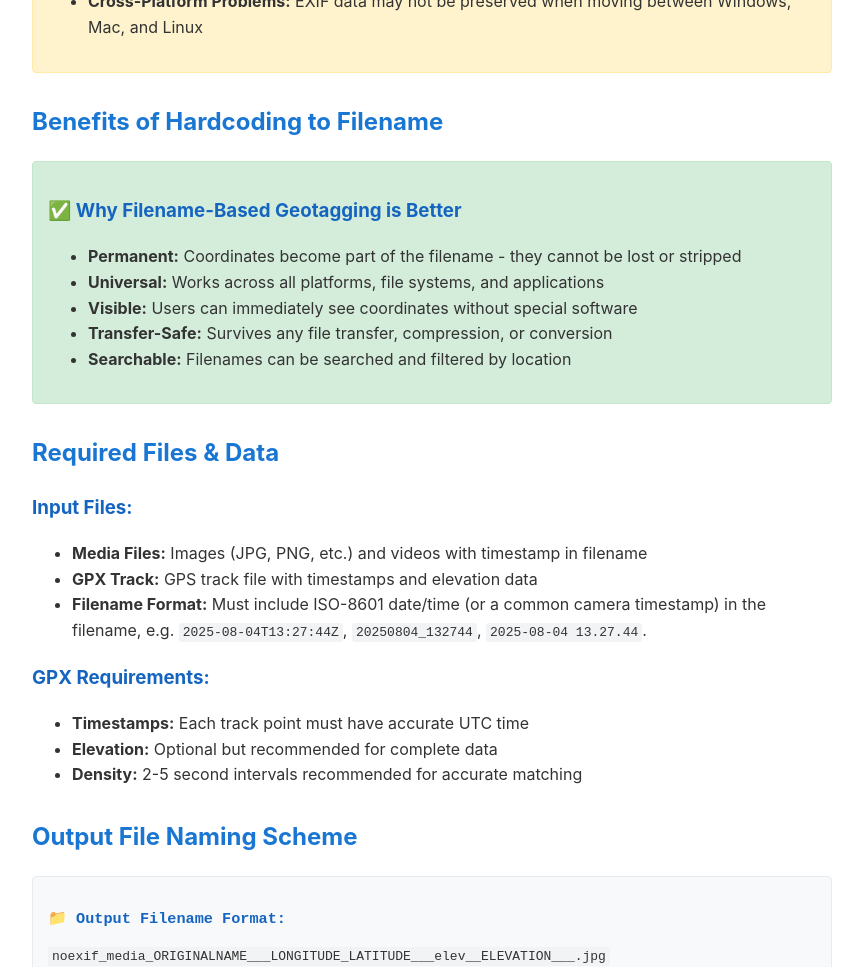
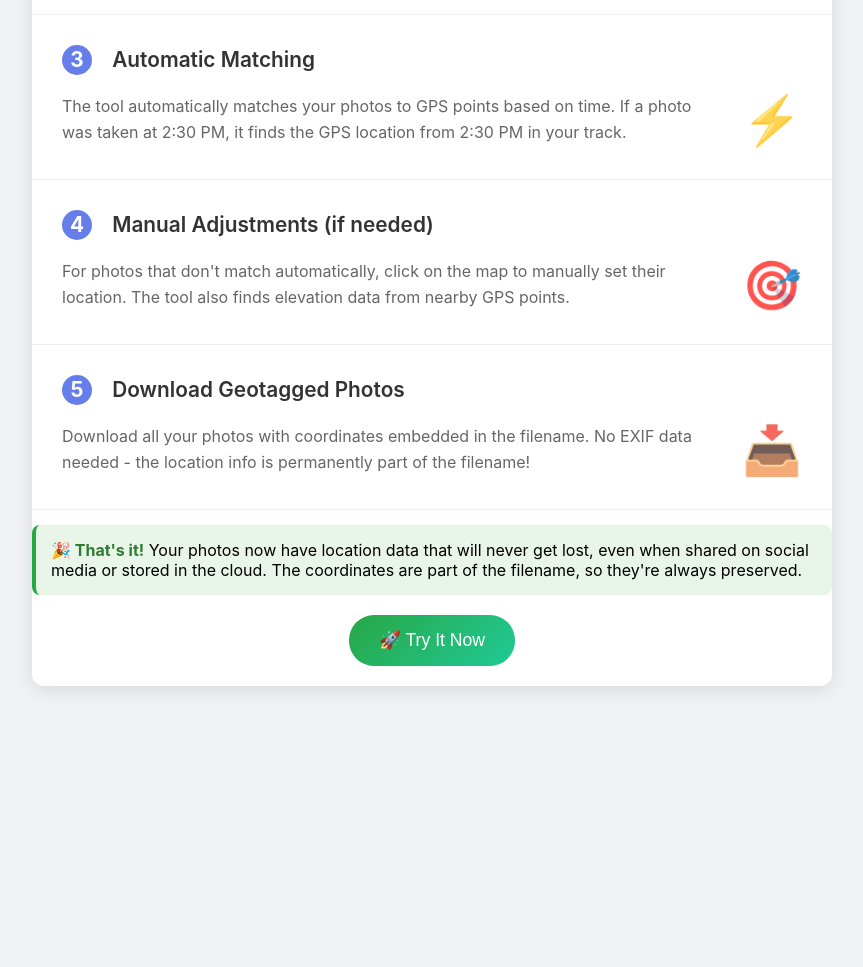
Before and after one commit to gimoya/noexif_geotagging, a plain HTML site: page help.html in a window 1280 px wide. Shown: the part 466-1433 px from the top of the page, without its empty margins (208-1071 px from the left). After the commit the page ends 1172 px from the top, so only its background shows below. Drawn offline with Linux system fonts and the light colour scheme.

```diff
--- a/css/styles.css
+++ b/css/styles.css
@@ -2,6 +2,11 @@ body {
     margin: 0;
     padding: 0;
     font-family: -apple-system, BlinkMacSystemFont, 'Segoe UI', Roboto, sans-serif;
+    overflow: hidden;
+}
+
+html {
+    overflow: hidden;
 }
 
 #map {
--- a/help.html
+++ b/help.html
@@ -1,100 +1,212 @@
 <!DOCTYPE html>
 <html lang="en">
 <head>
-    <meta charset="utf-8">
-    <meta name="viewport" content="width=device-width, initial-scale=1">
-    <title>Help - Noexif Geotagging Media</title>
-    <link rel="stylesheet" href="css/help.css">
+    <meta charset="UTF-8">
+    <meta name="viewport" content="width=device-width, initial-scale=1.0">
+    <title>Geotagging Tool - Simple Guide</title>
+    <style>
+        body {
+            font-family: -apple-system, BlinkMacSystemFont, 'Segoe UI', Roboto, sans-serif;
+            background: #f0f2f5;
+            margin: 0;
+            padding: 20px;
+            display: flex;
+            justify-content: center;
+        }
+
+        .comic-container {
+            max-width: 800px;
+            background: white;
+            border-radius: 12px;
+            box-shadow: 0 4px 20px rgba(0,0,0,0.1);
+            overflow: hidden;
+        }
+
+        .comic-header {
+            background: linear-gradient(135deg, #667eea 0%, #764ba2 100%);
+            color: white;
+            padding: 20px;
+            text-align: center;
+        }
+
+        .comic-header h1 {
+            margin: 0;
+            font-size: 2em;
+        }
+
+        .step {
+            padding: 30px;
+            border-bottom: 1px solid #eee;
+            opacity: 0;
+            transform: translateY(20px);
+            animation: fadeInUp 0.8s ease forwards;
+        }
+
+        .step:nth-child(2) { animation-delay: 0.2s; }
+        .step:nth-child(3) { animation-delay: 0.4s; }
+        .step:nth-child(4) { animation-delay: 0.6s; }
+        .step:nth-child(5) { animation-delay: 0.8s; }
+        .step:nth-child(6) { animation-delay: 1.0s; }
+
+        @keyframes fadeInUp {
+            to {
+                opacity: 1;
+                transform: translateY(0);
+            }
+        }
+
+        .step-number {
+            display: inline-block;
+            background: #667eea;
+            color: white;
+            width: 30px;
+            height: 30px;
+            border-radius: 50%;
+            text-align: center;
+            line-height: 30px;
+            font-weight: bold;
+            margin-right: 15px;
+        }
+
+        .step-title {
+            font-size: 1.3em;
+            font-weight: 600;
+            color: #333;
+            margin-bottom: 15px;
+        }
+
+        .step-content {
+            display: flex;
+            align-items: center;
+            gap: 20px;
+        }
+
+        .step-text {
+            flex: 1;
+            color: #666;
+            line-height: 1.6;
+        }
+
+        .step-icon {
+            font-size: 3em;
+            opacity: 0.8;
+        }
+
+        .highlight {
+            background: #e8f5e8;
+            padding: 15px;
+            border-radius: 8px;
+            border-left: 4px solid #28a745;
+            margin-top: 15px;
+        }
+
+        .highlight strong {
+            color: #2e7d32;
+        }
+
+        .play-button {
+            background: linear-gradient(135deg, #28a745 0%, #20c997 100%);
+            color: white;
+            border: none;
+            padding: 15px 30px;
+            border-radius: 25px;
+            font-size: 1.1em;
+            cursor: pointer;
+            margin: 20px auto;
+            display: block;
+            transition: all 0.3s ease;
+        }
+
+        .play-button:hover {
+            transform: translateY(-2px);
+            box-shadow: 0 4px 15px rgba(0,0,0,0.2);
+        }
+
+        .play-button:disabled {
+            background: #6c757d;
+            cursor: not-allowed;
+        }
+    </style>
 </head>
 <body>
-    <h1>Help - Noexif Geotagging Media</h1>
+    <div class="comic-container">
+        <div class="comic-header">
+            <h1>🗺️ Geotagging Tool - Simple Guide</h1>
+            <p>How to add location data to your photos in 5 easy steps</p>
+        </div>
 
-    <h2>Why Avoid EXIF Data?</h2>
+        <div class="step">
+            <div class="step-title">
+                <span class="step-number">1</span>
+                Upload Your Photos
+            </div>
+            <div class="step-content">
+                <div class="step-text">
+                    Select photos from your camera or phone. The tool reads the date/time from your filename to know when each photo was taken.
+                </div>
+                <div class="step-icon">📸</div>
+            </div>
+        </div>
 
-    <div class="warning">
-        <h3>⚠️ EXIF Data Caveats</h3>
-        <ul>
-            <li><strong>File Exchange Issues:</strong> EXIF data is often stripped when files are shared via email, cloud storage, or social media</li>
-            <li><strong>Platform Inconsistencies:</strong> Different operating systems and applications handle EXIF data differently</li>
-            <li><strong>Privacy Concerns:</strong> EXIF data can contain sensitive location information that persists across file transfers</li>
-            <li><strong>Metadata Loss:</strong> File compression, conversion, or editing can corrupt or remove EXIF data</li>
-            <li><strong>Cross-Platform Problems:</strong> EXIF data may not be preserved when moving between Windows, Mac, and Linux</li>
-        </ul>
-    </div>
+        <div class="step">
+            <div class="step-title">
+                <span class="step-number">2</span>
+                Upload Your GPS Track
+            </div>
+            <div class="step-content">
+                <div class="step-text">
+                    Upload a GPX file from your GPS device, phone app, or fitness tracker. This contains your route with timestamps and coordinates.
+                </div>
+                <div class="step-icon">📡</div>
+            </div>
+        </div>
 
-    <h2>Benefits of Hardcoding to Filename</h2>
+        <div class="step">
+            <div class="step-title">
+                <span class="step-number">3</span>
+                Automatic Matching
+            </div>
+            <div class="step-content">
+                <div class="step-text">
+                    The tool automatically matches your photos to GPS points based on time. If a photo was taken at 2:30 PM, it finds the GPS location from 2:30 PM in your track.
+                </div>
+                <div class="step-icon">⚡</div>
+            </div>
+        </div>
 
-    <div class="benefit">
-        <h3>✅ Why Filename-Based Geotagging is Better</h3>
-        <ul>
-            <li><strong>Permanent:</strong> Coordinates become part of the filename - they cannot be lost or stripped</li>
-            <li><strong>Universal:</strong> Works across all platforms, file systems, and applications</li>
-            <li><strong>Visible:</strong> Users can immediately see coordinates without special software</li>
-            <li><strong>Transfer-Safe:</strong> Survives any file transfer, compression, or conversion</li>
-            <li><strong>Searchable:</strong> Filenames can be searched and filtered by location</li>
-        </ul>
-    </div>
+        <div class="step">
+            <div class="step-title">
+                <span class="step-number">4</span>
+                Manual Adjustments (if needed)
+            </div>
+            <div class="step-content">
+                <div class="step-text">
+                    For photos that don't match automatically, click on the map to manually set their location. The tool also finds elevation data from nearby GPS points.
+                </div>
+                <div class="step-icon">🎯</div>
+            </div>
+        </div>
 
-    <h2>Required Files & Data</h2>
+        <div class="step">
+            <div class="step-title">
+                <span class="step-number">5</span>
+                Download Geotagged Photos
+            </div>
+            <div class="step-content">
+                <div class="step-text">
+                    Download all your photos with coordinates embedded in the filename. No EXIF data needed - the location info is permanently part of the filename!
+                </div>
+                <div class="step-icon">📥</div>
+            </div>
+        </div>
 
-    <h3>Input Files:</h3>
-    <ul>
-        <li><strong>Media Files:</strong> Images (JPG, PNG, etc.) and videos with timestamp in filename</li>
-        <li><strong>GPX Track:</strong> GPS track file with timestamps and elevation data</li>
-        <li><strong>Filename Format:</strong> Must include ISO-8601 date/time (or a common camera timestamp) in the filename, e.g. <code>2025-08-04T13:27:44Z</code>, <code>20250804_132744</code>, <code>2025-08-04 13.27.44</code>.</li>
-    </ul>
+        <div class="highlight">
+            <strong>🎉 That's it!</strong> Your photos now have location data that will never get lost, even when shared on social media or stored in the cloud. The coordinates are part of the filename, so they're always preserved.
+        </div>
 
-    <h3>GPX Requirements:</h3>
-    <ul>
-        <li><strong>Timestamps:</strong> Each track point must have accurate UTC time</li>
-        <li><strong>Elevation:</strong> Optional but recommended for complete data</li>
-        <li><strong>Density:</strong> 2-5 second intervals recommended for accurate matching</li>
-    </ul>
-
-    <h2>Output File Naming Scheme</h2>
-
-    <div class="format">
-        <h3>📁 Output Filename Format:</h3>
-        <code>noexif_media_ORIGINALNAME___LONGITUDE_LATITUDE___elev__ELEVATION___.jpg</code>
-    </div>
-
-    <h3>Components Explained:</h3>
-    <ul>
-        <li><strong><code>noexif_media_</code></strong> - Prefix identifying the file as geotagged without EXIF</li>
-        <li><strong><code>ORIGINALNAME</code></strong> - Original filename (without extension)</li>
-        <li><strong><code>___</code></strong> - Triple underscore separator for easy parsing</li>
-        <li><strong><code>LONGITUDE_LATITUDE</code></strong> - GPS coordinates with 6 decimal places</li>
-        <li><strong><code>elev__ELEVATION__</code></strong> - Elevation in meters (if available from GPX)</li>
-        <li><strong><code>.jpg</code></strong> - All images are converted to JPEG format for consistency; videos are not included in the ZIP</li>
-    </div>
-
-    <h3>Example Output:</h3>
-    <div class="format">
-        <code>noexif_media_202508041426___13.123456_47.654321___elev__923__.jpg</code>
-    </div>
-
-    <h2>Workflow</h2>
-
-    <ol>
-        <li><strong>Load Media:</strong> Select image/video files with timestamped filenames</li>
-        <li><strong>Load GPX:</strong> Upload GPS track file with timestamps</li>
-        <li><strong>Auto-Assign:</strong> System matches media timestamps with GPX track points</li>
-        <li><strong>Manual Adjust:</strong> Fine-tune coordinates by clicking on map if needed</li>
-        <li><strong>Download:</strong> Get ZIP file with all geotagged photos (images only) using the new naming scheme; a map overview image is also included</li>
-    </ol>
-
-    <h2>Benefits of This Approach</h2>
-
-    <ul>
-        <li><strong>Future-Proof:</strong> Coordinates will never be lost, regardless of file handling</li>
-        <li><strong>Platform-Independent:</strong> Works on any system without special software</li>
-        <li><strong>Human-Readable:</strong> Coordinates visible in file manager, search results, etc.</li>
-        <li><strong>Batch Processing:</strong> Easy to process multiple files with consistent naming</li>
-        <li><strong>Archive-Safe:</strong> Perfect for long-term storage and archival purposes</li>
-    </ul>
-
-    <div class="back-link">
-        <a href="maptool.html">← Back to Geotagging App</a>
+        <button class="play-button" onclick="window.open('index.html', '_blank')">
+            🚀 Try It Now
+        </button>
     </div>
 </body>
 </html>
```
